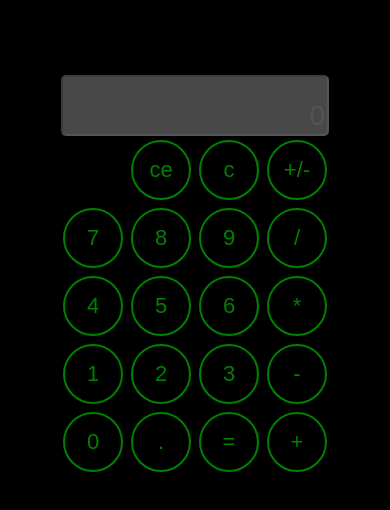
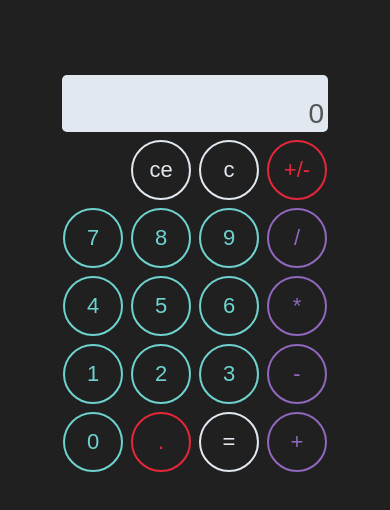
Before and after one commit to mdashmiller/react-calculator, a React app: page / in a window 390 px wide. Built offline with nearby package versions, Linux system fonts and the light colour scheme.

Commit message:
set color palette and media queries

```diff
--- a/src/Buttons/index.js
+++ b/src/Buttons/index.js
@@ -5,33 +5,33 @@ const ButtonPanel = ({ handleChange, calculate }) =>
 	// sends values from button to App state
 	<div className="wrapper">
 		<div className="top-row">
-			<input className="button" type="button" value="ce" onClick={handleChange} />
-			<input className="button" type="button" value="c" onClick={handleChange} />
-			<input className="button" type="button" value="+/-" onClick={() => calculate()} />
+			<input className="button func" type="button" value="ce" onClick={handleChange} />
+			<input className="button func" type="button" value="c" onClick={handleChange} />
+			<input className="button mod" type="button" value="+/-" onClick={handleChange} />
 		</div>
-		<div>
-			<input className="button" type="button" value="7" onClick={handleChange} />
-			<input className="button" type="button" value="8" onClick={handleChange} />
-			<input className="button" type="button" value="9" onClick={handleChange} />
-			<input className="button" type="button" value="/" onClick={handleChange} />
+		<div className="button-row">
+			<input className="button number" type="button" value="7" onClick={handleChange} />
+			<input className="button number" type="button" value="8" onClick={handleChange} />
+			<input className="button number" type="button" value="9" onClick={handleChange} />
+			<input className="button op" type="button" value="/" onClick={handleChange} />
 		</div>
-		<div>
-			<input className="button" type="button" value="4" onClick={handleChange} />
-			<input className="button" type="button" value="5" onClick={handleChange} />
-			<input className="button" type="button" value="6" onClick={handleChange} />
-			<input className="button" type="button" value="*" onClick={handleChange} />
+		<div className="button-row">
+			<input className="button number" type="button" value="4" onClick={handleChange} />
+			<input className="button number" type="button" value="5" onClick={handleChange} />
+			<input className="button number" type="button" value="6" onClick={handleChange} />
+			<input className="button op" type="button" value="*" onClick={handleChange} />
 		</div>
-		<div>
-			<input className="button" type="button" value="1" onClick={handleChange} />
-			<input className="button" type="button" value="2" onClick={handleChange} />
-			<input className="button" type="button" value="3" onClick={handleChange} />
-			<input className="button" type="button" value="-" onClick={handleChange} />
+		<div className="button-row">
+			<input className="button number" type="button" value="1" onClick={handleChange} />
+			<input className="button number" type="button" value="2" onClick={handleChange} />
+			<input className="button number" type="button" value="3" onClick={handleChange} />
+			<input className="button op" type="button" value="-" onClick={handleChange} />
 		</div>
-		<div>
-			<input className="button" type="button" value="0" onClick={handleChange} />
-			<input className="button" type="button" value="." onClick={handleChange} />
-			<input className="button" type="button" value="=" onClick={handleChange} />
-			<input className="button" type="button" value="+" onClick={handleChange} />
+		<div className="button-row">
+			<input className="button number" type="button" value="0" onClick={handleChange} />
+			<input className="button mod" type="button" value="." onClick={handleChange} />
+			<input className="button func" type="button" value="=" onClick={() => calculate()} />
+			<input className="button op" type="button" value="+" onClick={handleChange} />
 		</div>
 	</div>
 
--- a/src/index.css
+++ b/src/index.css
@@ -1,8 +1,7 @@
 body {
   margin: 0;
   padding: 0;
-  font-family: Tahoma;
-  background: black;
+  background: #202020;
 }
 
 .app {
@@ -12,23 +11,24 @@ body {
 
 .wrapper {
 	width: 272px;
-	margin: 0 auto;
+	margin: 4px auto 0;
 }
 
 .display,
 .store {
 	text-align: right;
 	width: 260px;
+	background-color: #e1e8f0;
+	border: none;
+	padding-right: 4px;
 }
 
 .store {
-	border-bottom: none;
 	border-radius: 5px 5px 0px 0px;
 	font-size: 16px;
 }
 
 .display {
-	border-top: none;
 	border-radius: 0px 0px 5px 5px;
 	height: 35px;
 	font-size: 28px;
@@ -40,9 +40,13 @@ body {
 	justify-items: right;
 }
 
+.button-row {
+	display: grid;
+	grid-template-columns: repeat(4, 1fr);
+}
+
 .button {
 	background: inherit;
-	color: green;
 	border: 2px solid;
 	border-radius: 50px;
 	height: 60px;
@@ -51,14 +55,54 @@ body {
 	font-size: 22px;
 }
 
+.number {
+	color: #6ed3cf;
+}
+
+.func {
+	color: #e1e8f0;
+}
+
+.op {
+	color: #9068be;
+}
+
+.mod {
+	color: #e62739;
+}
+
 .button:focus {
 	outline: none;
 }
 
 .button:hover {
-	background: #2a2a2a;
+	background: #3a3a3a;
 }
 
 .button:active {
 	color: white;
 }
+
+/*/////////////// media queries //////////////////*/
+
+@media screen and (max-width: 287px) {
+
+	.wrapper {
+		width: 248px;
+	}
+
+	.top-row input {
+		margin-right: 8px;
+	}
+
+	.display,
+	.store {
+		width: 240px;
+	}
+
+	.button {
+		height: 50px;
+		width: 50px;
+	}
+
+}
```
